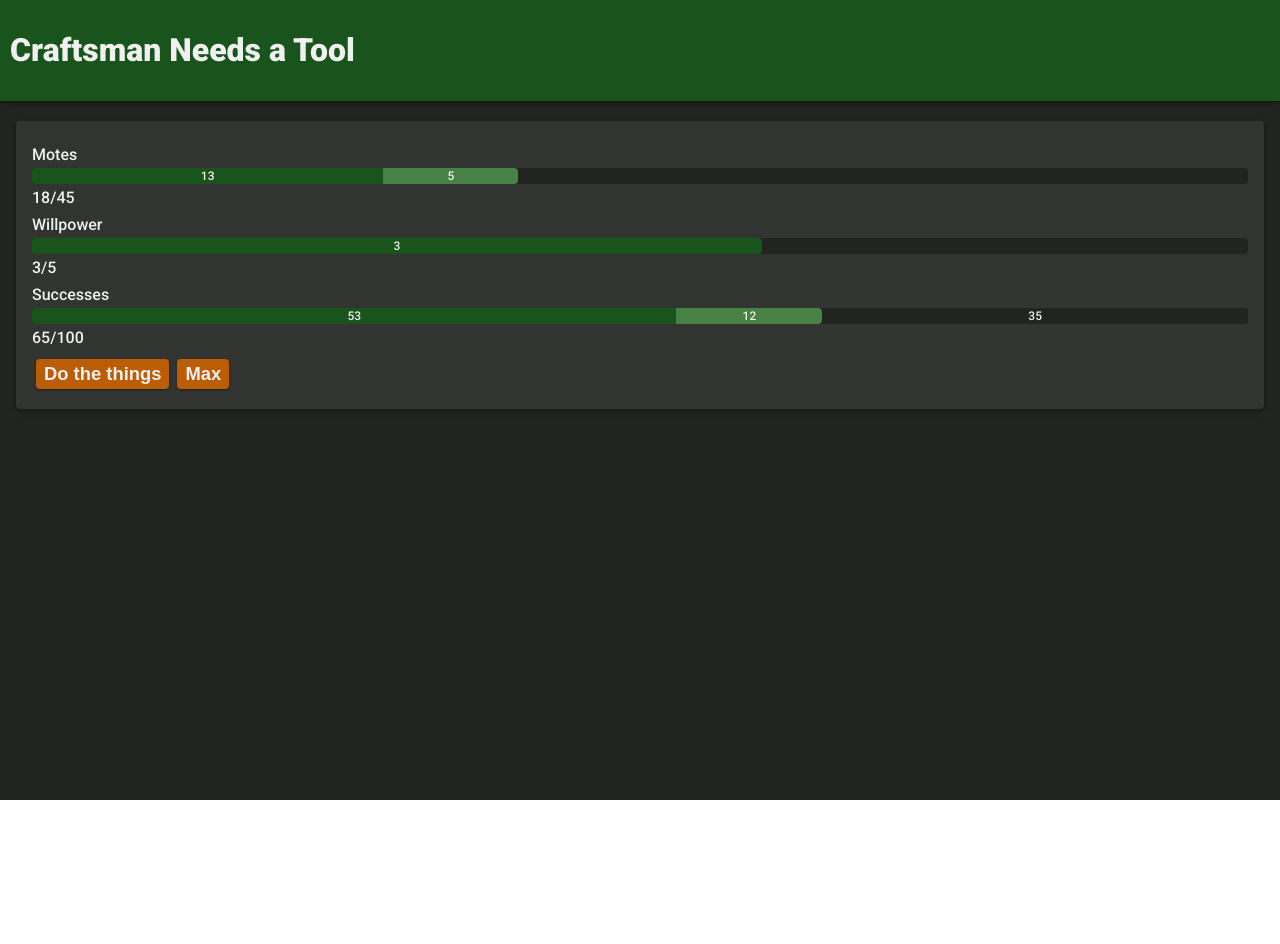
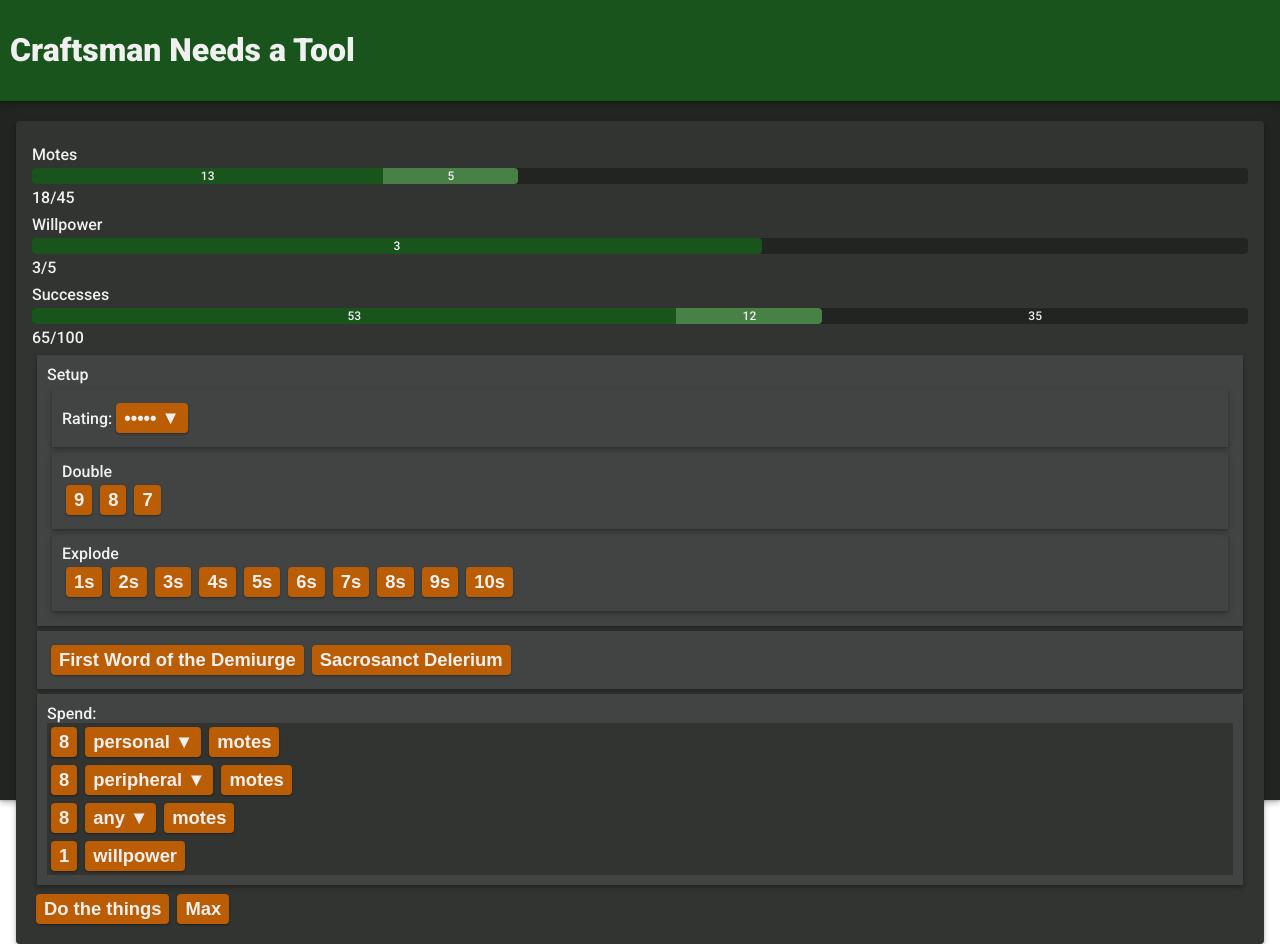
Before and after one commit to Everspace/craftsman-needs-a-tool, a React (Create React App) app: page / in a window 1280 px wide. Before the commit the page ends 800 px from the top, so only its background shows below. Built offline with nearby package versions, Linux system fonts and the light colour scheme.

Commit message:
Scaffold first appearance things.

```diff
--- a/src/App.js
+++ b/src/App.js
@@ -78,6 +78,7 @@ class App extends Component {
       minWidth: "100%",
       minHeight: "100%",
     }
+
     return (
       <Material className={cssClass.grey500} style={wholeScreen} >
         <Material
@@ -87,6 +88,59 @@ class App extends Component {
           <h1>Craftsman Needs a Tool</h1>
         </Material>
         <StatTracker {...this.state}>
+          <Material className={cssClass.grey300} style={{padding: 10, margin: 5}}>
+            <div>Setup</div>
+            <Material style={{padding: 10, margin: 5}}>
+              Rating:
+              <Button>
+                ••••• ▼
+              </Button>
+            </Material>
+
+            <Material style={{padding: 10, margin: 5}}>
+              <div>
+                Double
+              </div>
+              <Button>9</Button>
+              <Button>8</Button>
+              <Button>7</Button>
+            </Material>
+            <Material style={{padding: 10, margin: 5}}>
+              <div>
+                Explode
+              </div>
+              {
+                Array.from(
+                  {length: 10},
+                  (_, i) => <Button key={i} active={i % 3 === 0} >{10 - i}s</Button>
+                ).reverse()
+              }
+            </Material>
+          </Material>
+
+          <Material className={cssClass.grey300} style={{padding: 10, margin: 5} }>
+            <Button>
+              First Word of the Demiurge
+            </Button>
+            <Button>
+              Sacrosanct Delerium
+            </Button>
+          </Material>
+          <Material className={cssClass.grey300} style={{padding: 10, margin: 5} }>
+            <div>Spend:</div>
+            <div className={cssClass.grey400}>
+              <Button>8</Button><Button>personal ▼</Button><Button>motes</Button>
+            </div>
+            <div className={cssClass.grey400}>
+              <Button>8</Button><Button>peripheral ▼</Button><Button>motes</Button>
+            </div>
+            <div className={cssClass.grey400}>
+              <Button>8</Button><Button>any ▼</Button><Button>motes</Button>
+            </div>
+            <div className={cssClass.grey400}>
+              <Button>1</Button><Button>willpower</Button>
+            </div>
+          </Material>
           <Button onClick={() => this.randomize()}>
             Do the things
           </Button>
```
